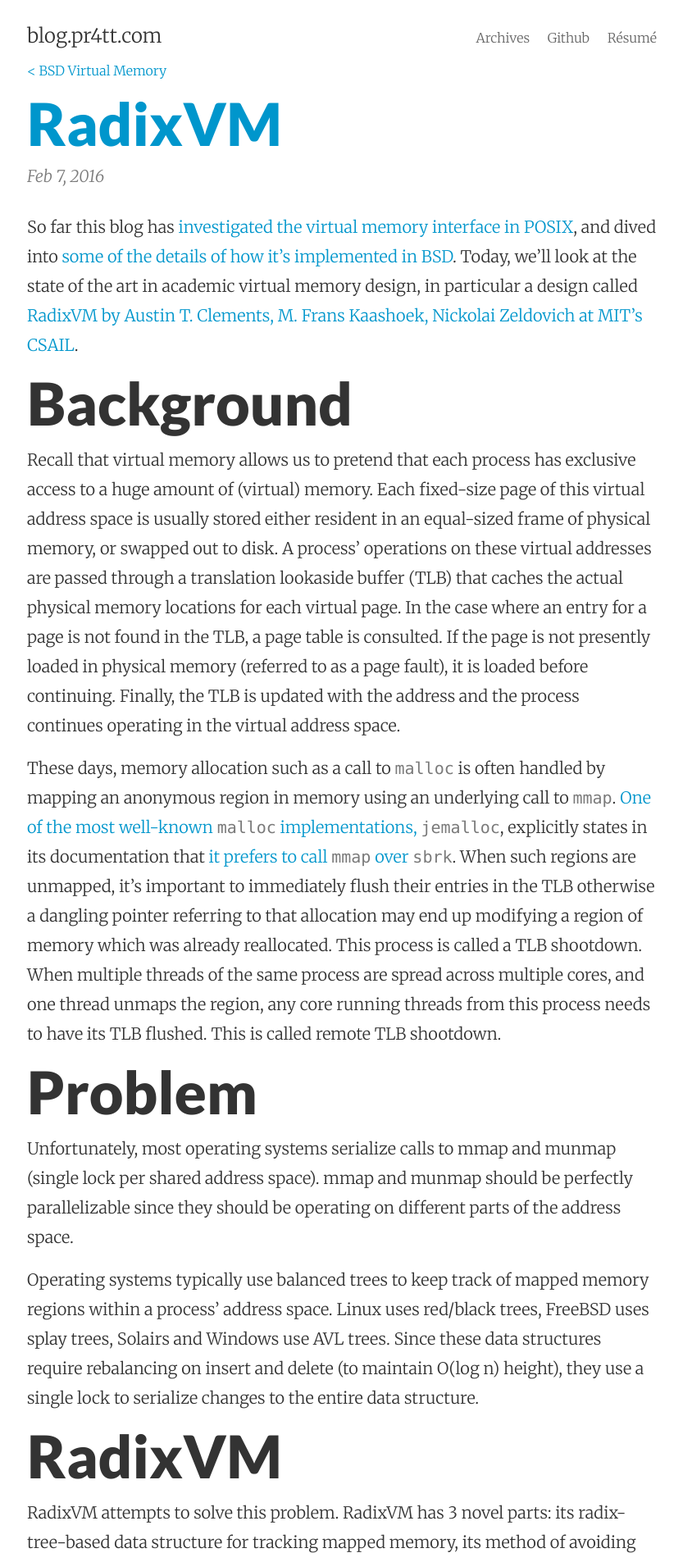
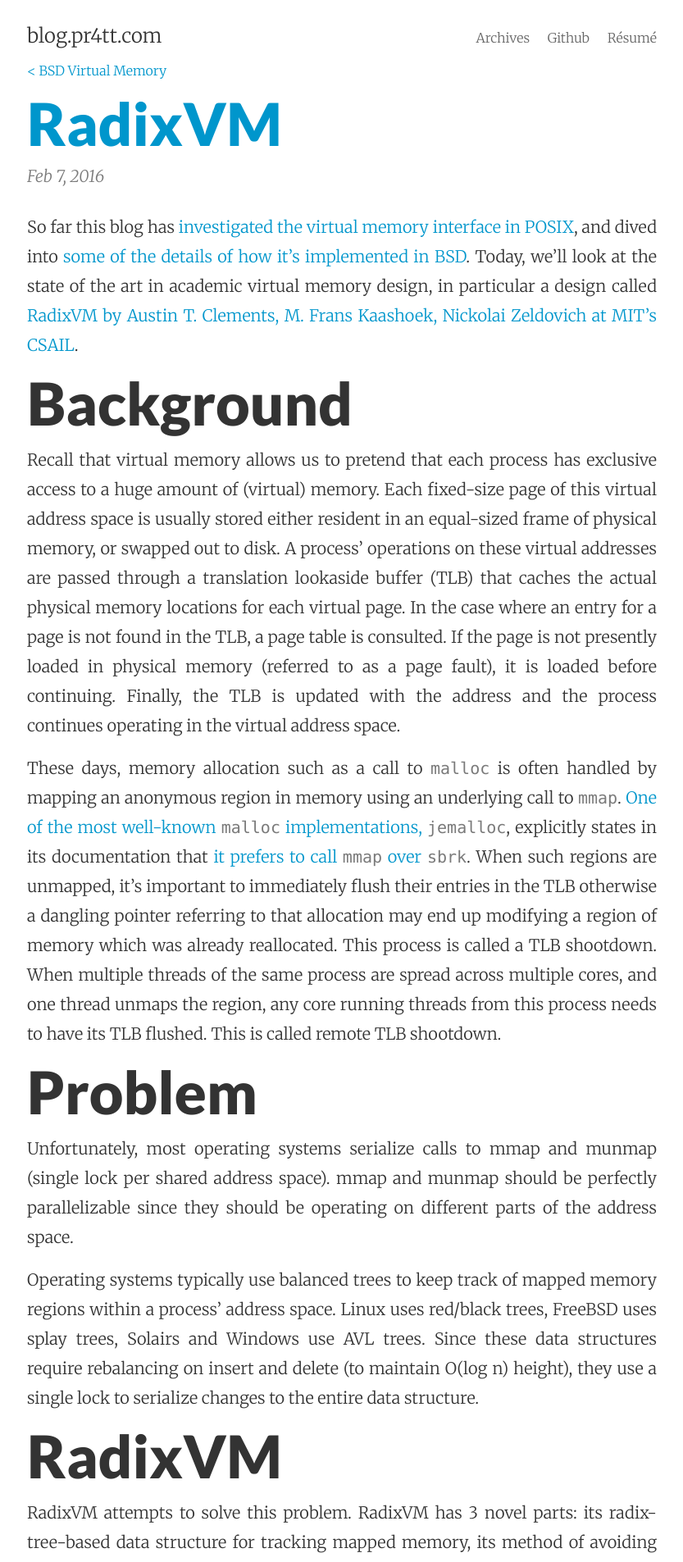
Before and after one commit to spratt/spratt.github.io, a Jekyll site: the page built from index.html, in a window 1280 px wide. Shown: the top 1905 px of the page at 82% size, without its empty margins (223-1056 px from the left). Built offline with Jekyll 4.4.1, drawn with Linux system fonts in a browser that asks for light colours.

Commit message:
Now justifying text

```diff
--- a/css/pixyll.css
+++ b/css/pixyll.css
@@ -39,8 +39,13 @@ html, body {
   height: 100%;
 }
 
+article p {
+    text-align: justify;
+}
+
 article img {
     float: right;
+    margin-left: 1em;
 }
 
 .site-wrap {
```
